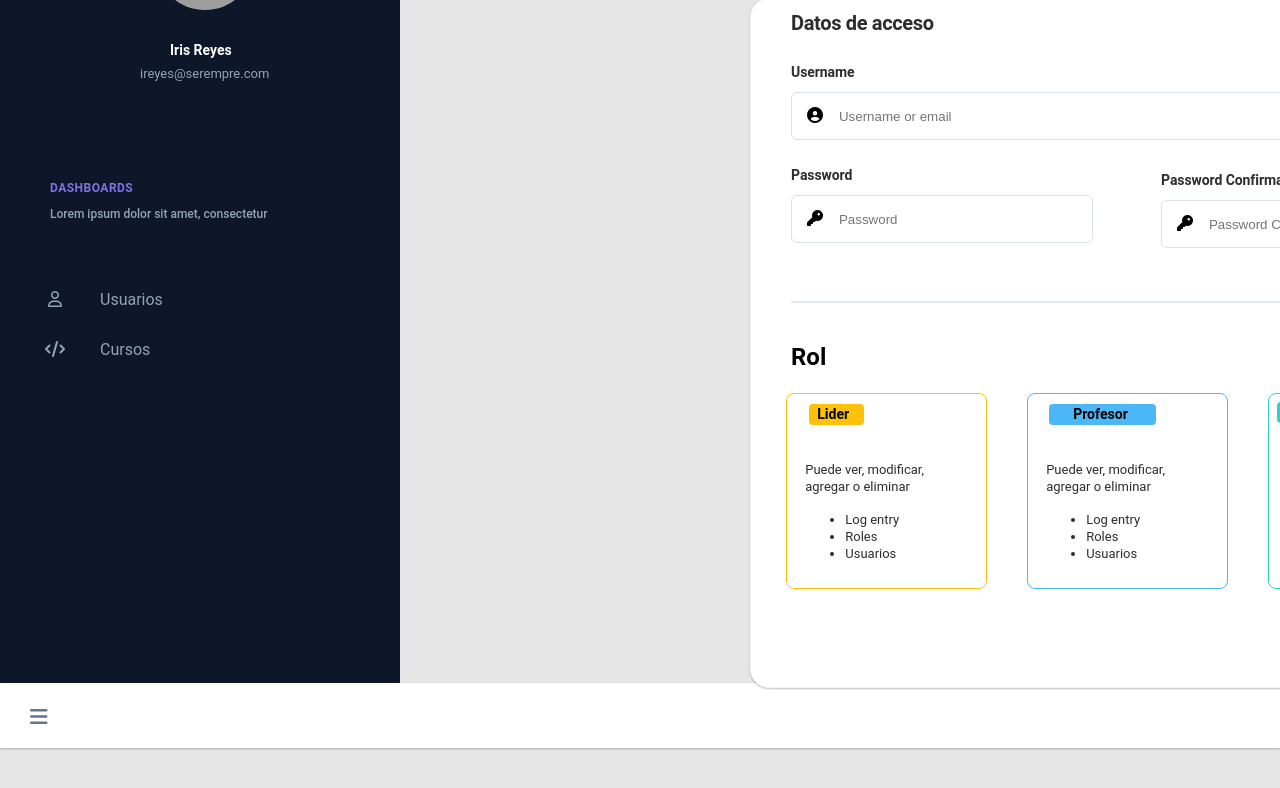
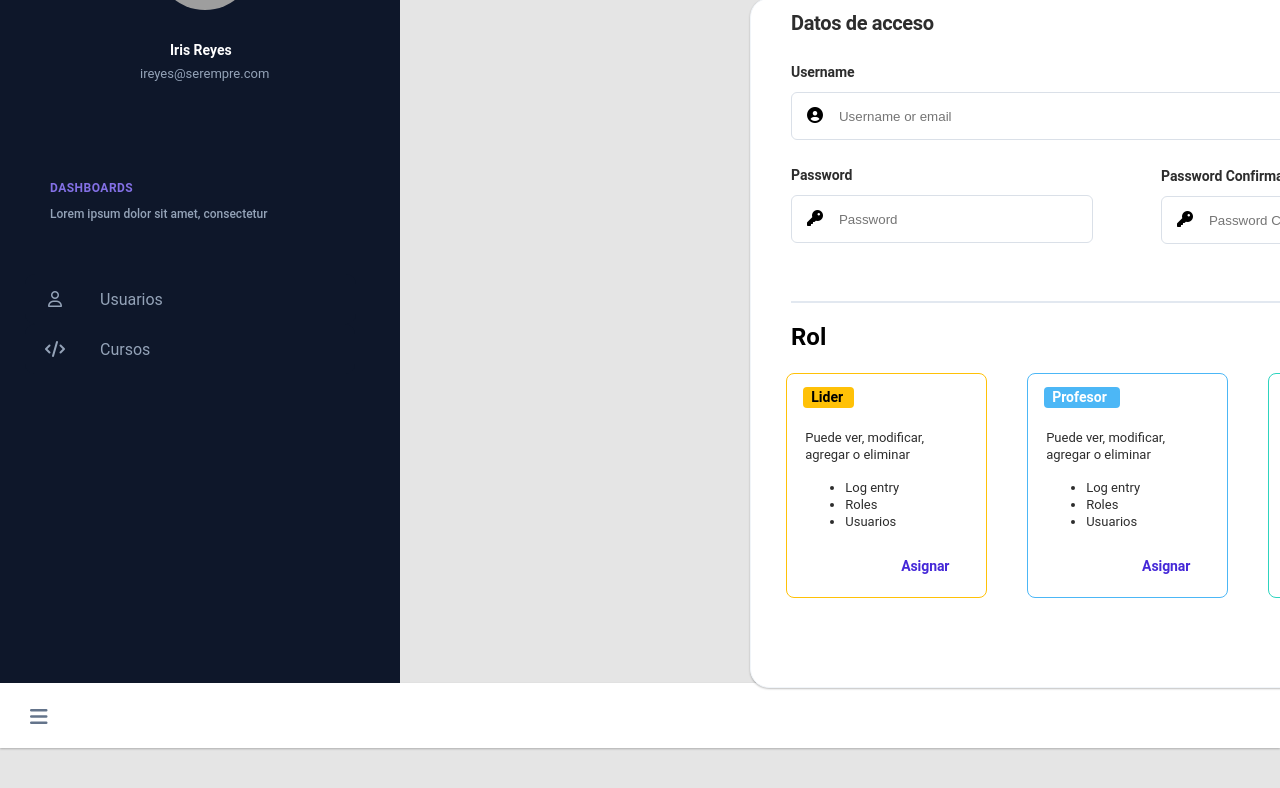
Before and after one commit to Jean-Paul-12/academy-admin-view, a website built with Vite: page index.html in a window 1280 px wide. Shown: the part 254-1042 px from the top of the page. Built offline with nearby package versions, Linux system fonts and the light colour scheme; grey boxes are pictures that could not be loaded.

Commit message:
fix(index): Update code

```diff
--- a/index.html
+++ b/index.html
@@ -86,7 +86,7 @@
               <li>Roles</li>
               <li>Usuarios</li>
             </ul>
-
+            <a href="" class="button__assign">Asignar</a>
           </span>
         </section>
         <section class="card card--teacher">
@@ -98,6 +98,7 @@
               <li>Roles</li>
               <li>Usuarios</li>
             </ul>
+            <a href="" class="button__assign">Asignar</a>
           </span>
         </section>
         <section class="card card--student">
@@ -109,6 +110,7 @@
               <li>Roles</li>
               <li>Usuarios</li>
             </ul>
+            <a href="" class="button__assign">Asignar</a>
           </span>
         </section>
       </div>
--- a/style.css
+++ b/style.css
@@ -263,6 +263,10 @@ height: 20px;
   bottom: 15px;
 }
 
+.data--user-input{
+  width: 600px;
+}
+
 .data__password {
   color: #2D2D2D;
   padding: 10px 0px;
@@ -275,10 +279,14 @@ height: 20px;
   width: 250px;
 }
 
+.data--password-input{
+  width: 220px;
+}
+
 .data__password__confirmation{
   position: relative;
   color: #2D2D2D;
-  bottom: 83px;
+  bottom: 87px;
   left: 370px;
   padding: 10px 0px;
   font-weight: 600;
@@ -291,7 +299,11 @@ height: 20px;
   position: relative;
   width: 250px;
   left: 370px;
-  bottom: 83px;
+  bottom: 87px;
+}
+
+.data--password--confirmation-input{
+  width: 220px;
 }
 
 hr{
@@ -310,7 +322,7 @@ hr{
   position: relative;
   flex-direction: row;
   justify-content: center;
-  top: 40px;
+  top: 20px;
   right: 20px;
 }
 
@@ -340,13 +352,37 @@ hr{
 }
 
 .card--description {
+  color: #2D2D2D;
   border-color: black;
   border-style: none;
   font-size: 13px;
   line-height: 17px;
   color: #2D2D2D;
   padding: 0px 10px;
-  margin: 18px 0px;
+  margin: 0px 0px;
+}
+
+.button__assign{
+  display: flex;
+  position: relative;
+  justify-content: center;
+  left: 70px;
+  width: 70px;
+  height: 23px;
+  margin: 10px 15px;
+  color: #4528D8;
+  text-decoration: none;
+  font-weight: 600;
+  font-size: 14px;
+  line-height: 20px;
+  letter-spacing: -0.006em;
+  border-radius: 6px;
+}
+
+.button__assign:hover {
+  background-color: #4528D8;
+  color: #FFFFFF;
+  transition: 1s all;
 }
 
 .card--leader {
@@ -355,10 +391,9 @@ hr{
 
 .card--leader h3 {
   background-color: #FFC107;
-  position: relative;
-  right: 50px;
+  width: 35px;
   padding: 2px 8px;
-  margin: 2px 64px;
+  margin: 5px 8px;
   border-radius: 4px;
 }
 
@@ -368,10 +403,10 @@ hr{
 
 .card--teacher h3 {
   background-color: #4CB7F6;
-  position: relative;
-  right: 25px;
-  padding: 2px 24px;
-  margin: 2px 38px;
+  color: #FFFFFF;
+  width: 60px;
+  padding: 2px 8px;
+  margin: 5px 8px;
   border-radius: 4px;
 }
 
@@ -381,7 +416,9 @@ hr{
 
 .card--student h3 {
   background-color: #2DD4BF;
+  width: 75px;
   padding: 2px 8px;
+  margin: 5px 8px;
   border-radius: 4px;
 }
 
@@ -389,7 +426,7 @@ hr{
   display: flex;
   position: relative;
   border-radius: 40px;
-  top: 45px;
+  top: 20px;
   left: 600px;
   width: 65px;
   height: 25px;
@@ -405,6 +442,6 @@ hr{
 }
 
 .button--save:hover {
-  background-color: #8370E5;
+  background-color: #0077ff;
   color: #FFFFFF;
 }
```
